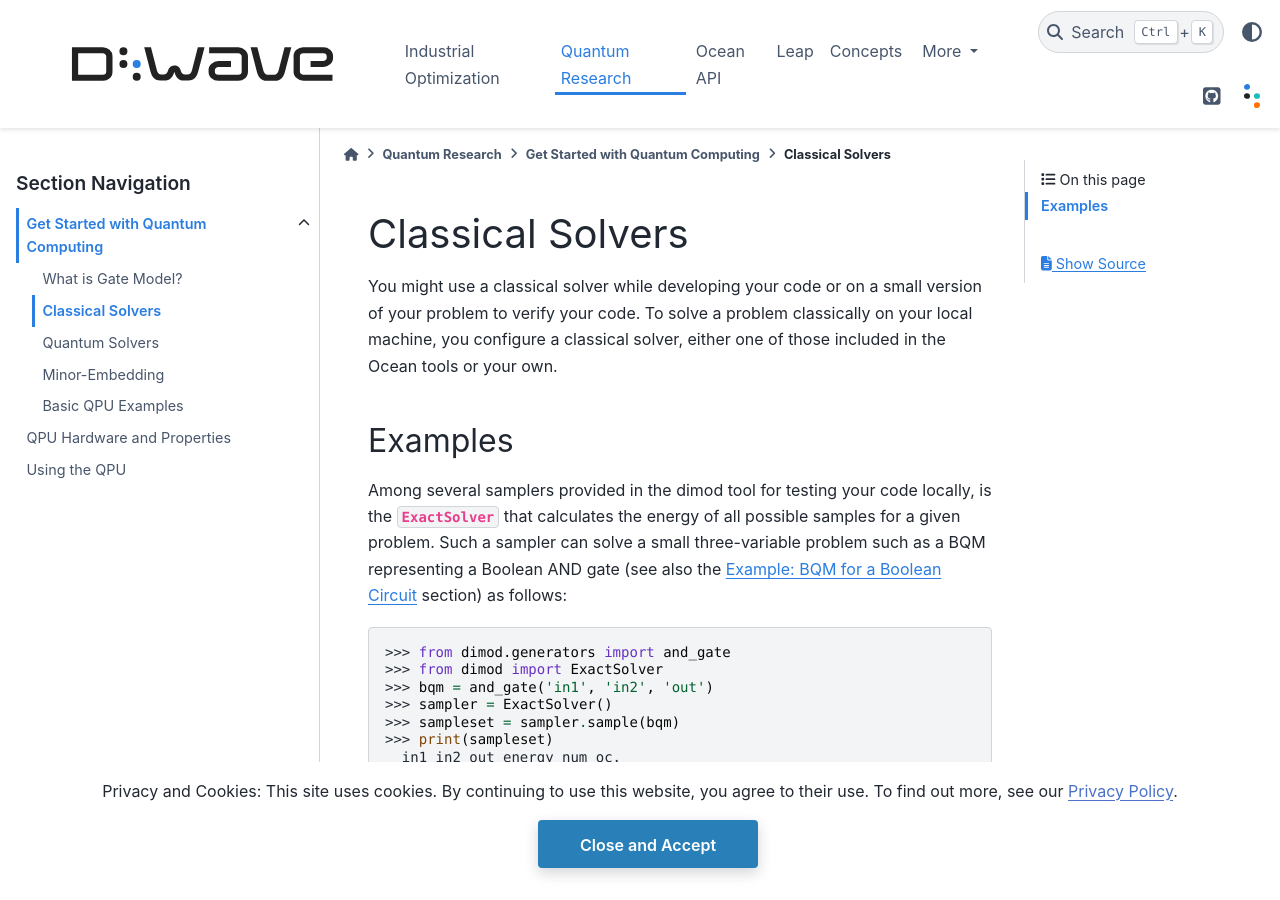
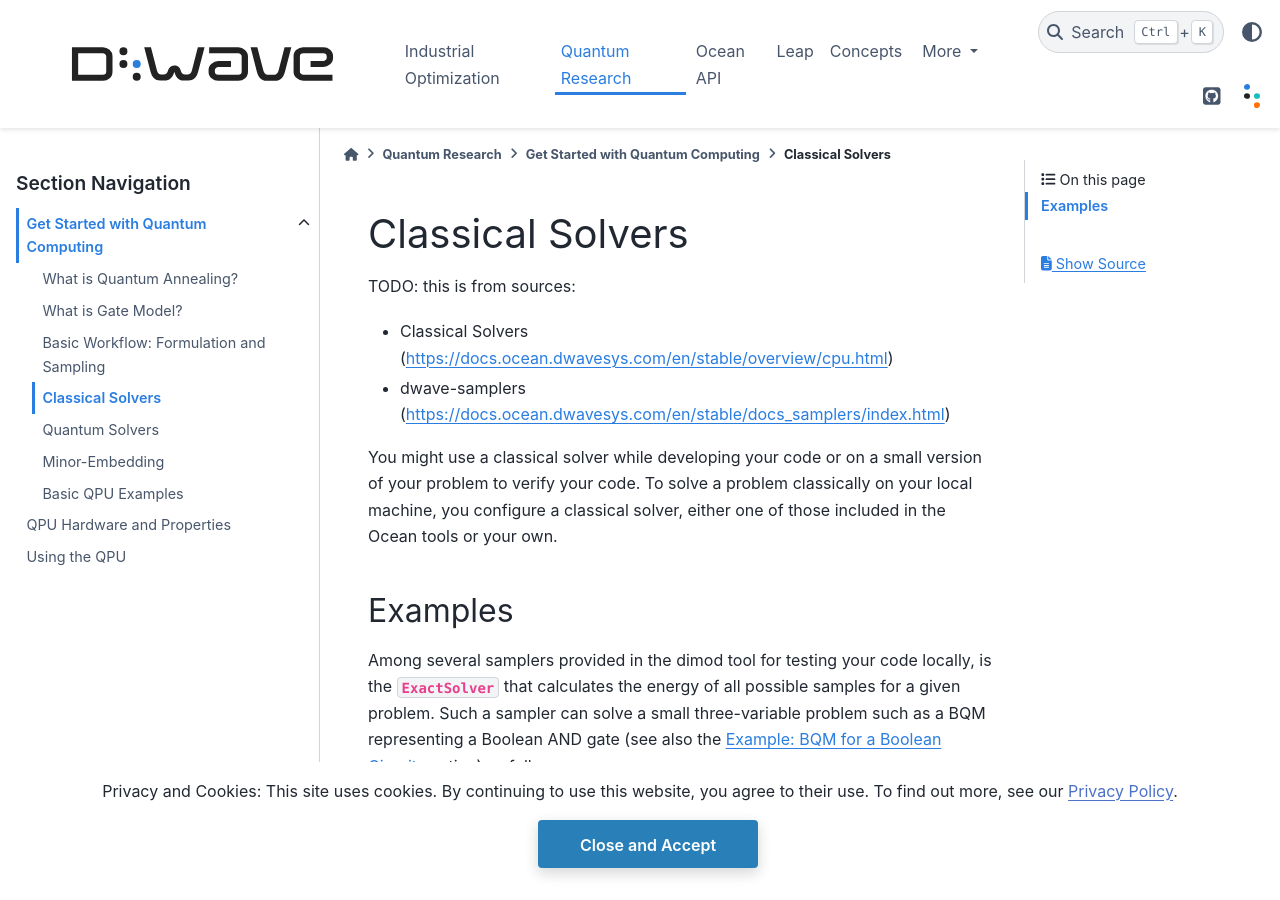
Before and after one commit to dwavesystems/dwave-ocean-sdk, a Sphinx documentation site: the page built from docs/quantum_research/qpu_intro_classical.rst, in a window 1280 px wide and 900 px high. Built offline with Sphinx 7.4.7 and the PyData theme 0.15.4, drawn with Linux system fonts in a browser that asks for light colours; pages that are not in the unit, such as notebooks, are missing from menus.

Commit message:
Add stub refs for quantum research

```diff
--- a/docs/quantum_research/qpu_embedding_intro.rst
+++ b/docs/quantum_research/qpu_embedding_intro.rst
@@ -3,6 +3,11 @@
 ===============
 Minor-Embedding
 ===============
+
+TODO: this is from sources:
+
+* Minor-Embedding
+  (https://docs.ocean.dwavesys.com/en/stable/concepts/embedding.html)
 
 To solve an arbitrarily posed binary quadratic problem directly on a D-Wave
 system requires mapping, called *minor embedding*, to the :ref:`topology_sdk`
--- a/docs/quantum_research/qpu_intro_classical.rst
+++ b/docs/quantum_research/qpu_intro_classical.rst
@@ -3,6 +3,14 @@
 =================
 Classical Solvers
 =================
+
+TODO: this is from sources:
+
+* Classical Solvers
+  (https://docs.ocean.dwavesys.com/en/stable/overview/cpu.html)
+* dwave-samplers
+  (https://docs.ocean.dwavesys.com/en/stable/docs_samplers/index.html)
+
 
 You might use a classical solver while developing your code or on a small version of
 your problem to verify your code.
--- a/docs/quantum_research/qpu_intro_quantum_solvers.rst
+++ b/docs/quantum_research/qpu_intro_quantum_solvers.rst
@@ -3,6 +3,11 @@
 ===============
 Quantum Solvers
 ===============
+
+TODO: this is from sources:
+
+* Quantum Solvers
+  (https://docs.ocean.dwavesys.com/en/stable/overview/qpu.html)
 
 Ocean's :doc:`dwave-system </docs_system/sdk_index>` tool enables
 you to use a D-Wave system as a sampler. In addition to
```
Also changed, not shown: docs/quantum_research/qpu_annealing.rst (added, +11 -0 lines), docs/quantum_research/qpu_errors.rst (added, +15 -0 lines), docs/quantum_research/qpu_example_constrained_xnor.rst (added, +11 -0 lines), docs/quantum_research/qpu_example_unconstrained_sat.rst (added, +11 -0 lines), docs/quantum_research/qpu_qa_explained.rst (added, +11 -0 lines), docs/quantum_research/qpu_solver_properties_all.rst (added, +11 -0 lines), docs/quantum_research/qpu_solver_properties_specific.rst (added, +11 -0 lines), docs/quantum_research/qpu_timing.rst (added, +11 -0 lines), docs/quantum_research/qpu_topologies.rst (added, +11 -0 lines), docs/quantum_research/qpu_workflow.rst (added, +11 -0 lines).
